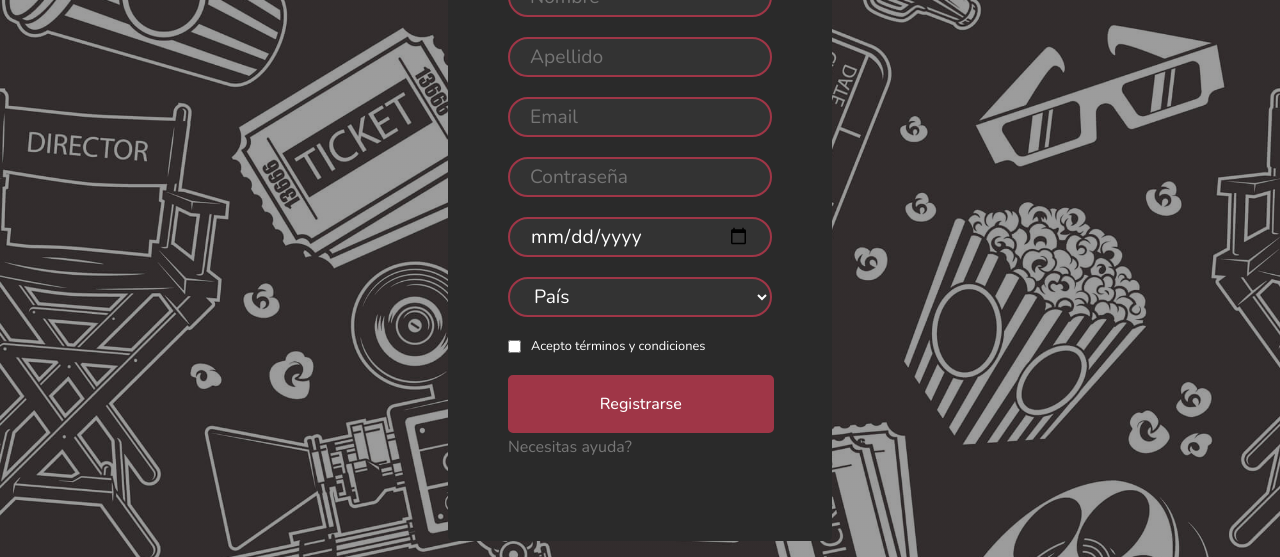
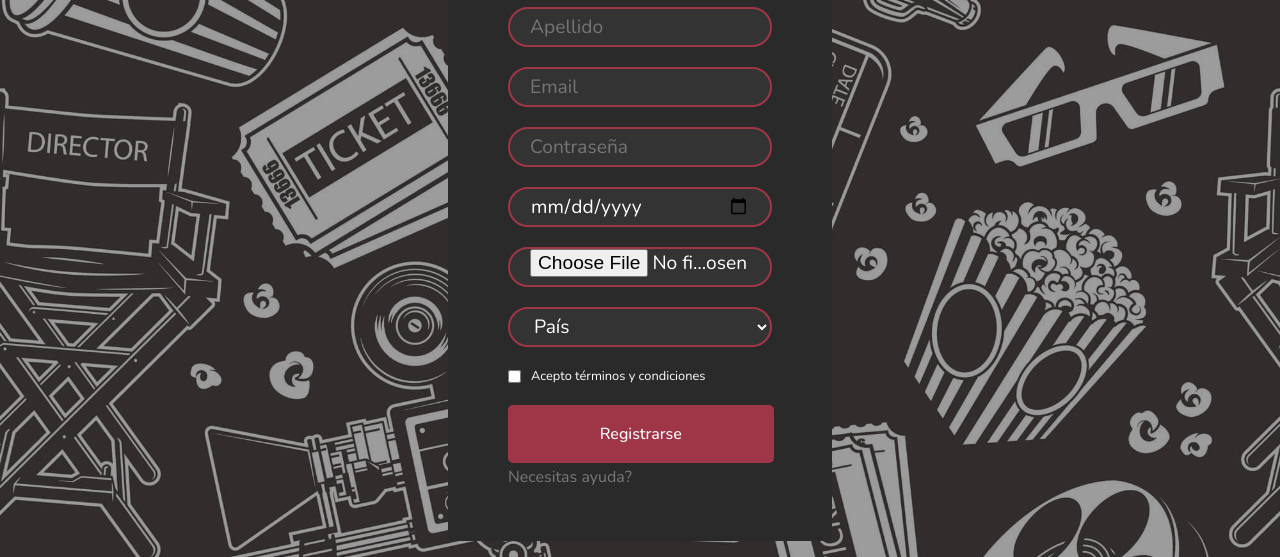
Before and after one commit to Gonzalo-CR/Movies-CaC-TPI, a website: page public/html/registrarse.html in a window 1280 px wide. Shown: the part 243-800 px from the top of the page. Drawn offline with nearby package versions, Linux system fonts and the light colour scheme.

Commit message:
Update registrarse.html

```diff
--- a/public/html/registrarse.html
+++ b/public/html/registrarse.html
@@ -19,7 +19,7 @@
     </header>
     <main id="main" class="main">
         <section data-aos="zoom-in" data-aos-duration="1000" class="seccionRegistrarse">
-            <form id="registerForm" method="post" action="/register">
+            <form id="registerForm" method="post" action="/register" enctype="multipart/form-data">
                 <h2 class="tituloRegistrarse">Registro</h2>
                 <div>
                     <input type="text" placeholder="Nombre" id="Name" name="Name" required>
@@ -39,6 +39,10 @@
                 </div>
                 <div>
                     <input type="date" placeholder="Fecha de Nacimiento (dd/mm/aaaa)" id="Birthday" name="Birthday" required>
+                    <div class="error-text"></div>
+                </div>
+                <div>
+                    <input type="file" id="ProfilePicture" name="ProfilePicture" title="foto de perfil" required>
                     <div class="error-text"></div>
                 </div>
                 <div>
@@ -74,8 +78,7 @@
     <script src="https://unpkg.com/aos@next/dist/aos.js"></script>
     <script>
         AOS.init();
-
-        document.addEventListener('DOMContentLoaded', () => {
+            document.addEventListener('DOMContentLoaded', () => {
             const form = document.querySelector('form');
             form.addEventListener('submit', (event) => {
                 if (!validateForm()) {
@@ -176,85 +179,3 @@
     <script src="../js/valida_registrarse.js"></script>
 </body>
 </html>
-<!--
-<!DOCTYPE html>
-<html lang="es">
-<head>
-    <meta charset="UTF-8">
-    <meta name="viewport" content="width=device-width, initial-scale=1.0">
-    <title>Registro | CAC-MOVIES</title>
-    <link rel="stylesheet" href="https://unpkg.com/aos@next/dist/aos.css">
-    <link rel="stylesheet" href="../css/estilos.css">
-    <script src="https://kit.fontawesome.com/f7fb471b65.js" crossorigin="anonymous"></script>
-    <link href="https://fonts.googleapis.com/css2?family=Nunito:ital,wght@0,200;0,300;0,400;0,500;0,600;0,700;0,800;1,300&display=swap" rel="stylesheet">
-    <link rel="shortcut icon" href="../favicon.ico" type="image/x-icon">
-</head>
-<body class="bodyRegistrarse">
-    <header class="headerRegistrarse">
-        <a class="anclaLogo" href="../../index.html">
-            <i class="fas fa-film" aria-hidden="true"></i>
-            <span>CAC-Movies</span>
-        </a>
-    </header>
-    <main id="main" class="main">
-        <section data-aos="zoom-in" data-aos-duration="1000" class="seccionRegistrarse">
-            <form action="" method="get">
-                <h2 class="tituloRegistrarse">Registro</h2>
-                <div>
-                    <input type="text" placeholder="Nombre"  id="nombre" name="nombre">
-                    <div class="error-text"></div>
-                </div>
-                <div>
-                    <input type="text" placeholder="Apellido"  id="apellido" name="apellido">
-                    <div class="error-text"></div>
-                </div>
-                <div>
-                    <input type="email" placeholder="Email"  id="email" name="email">
-                    <div class="error-text"></div>
-                </div>
-                <div>
-                    <input type="password" placeholder="Contraseña"  id="password" name="password">
-                    <div class="error-text"></div>
-                </div>
-                <div>
-                    <input type="date" placeholder="Fecha de Nacimiento (dd/mm/aaaa)"  id="fechaNacimiento" name="fechaNacimiento">
-                    <div class="error-text"></div>
-                </div>
-                <div>
-                    <select name="pais" id="pais" title="country">
-                        <option value="">País</option>
-                        <option value="AR">Argentina</option>
-                        <option value="BO">Bolivia</option>
-                        <option value="BR">Brasil</option>
-                        <option value="CH">Chile</option>
-                        <option value="CO">Colombia</option>
-                        <option value="EC">Ecuador</option>
-                        <option value="PY">Paraguay</option>
-                        <option value="PE">Perú</option>
-                        <option value="UY">Uruguay</option>
-                        <option value="VE">Venezuela</option>
-                    </select>
-                    <div class="error-text"></div>
-                </div>
-                <div class="terminos">
-                    <input class="check" type="checkbox" id="terminos">
-                    <label class="textoCheck" for="terminos">Acepto términos y condiciones</label>
-                    <div class="error-text"></div>
-                </div>
-                <div>
-                    <input class="boton" type="submit" value="Registrarse">
-                </div>
-                <div>
-                    <a class="ayuda" href="#">Necesitas ayuda?</a>
-                </div>
-            </form>
-        </section>
-    </main>
-    <script src="https://unpkg.com/aos@next/dist/aos.js"></script>
-    <script>
-        AOS.init();
-    </script>
-   <script src="../js/valida_registrarse.js"></script>
-</body>
-</html>
--->
```
